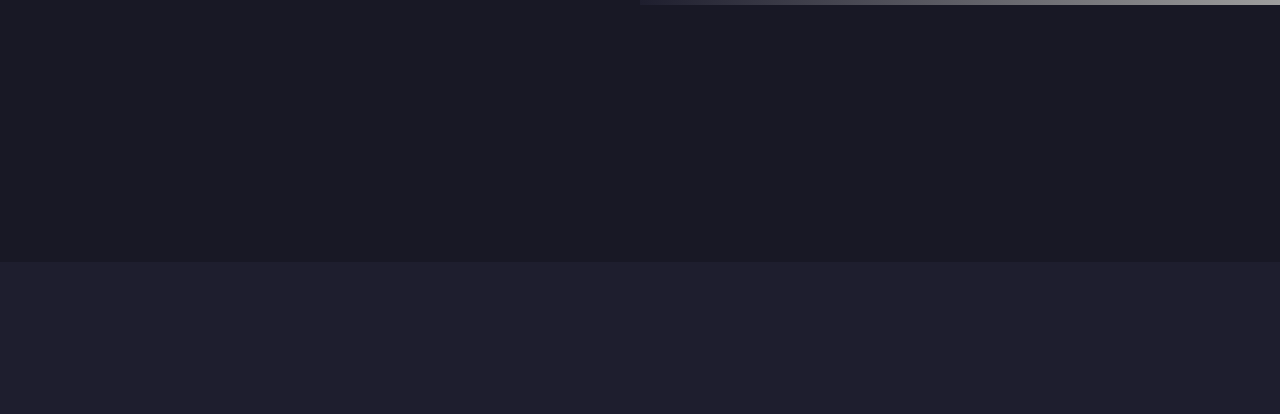
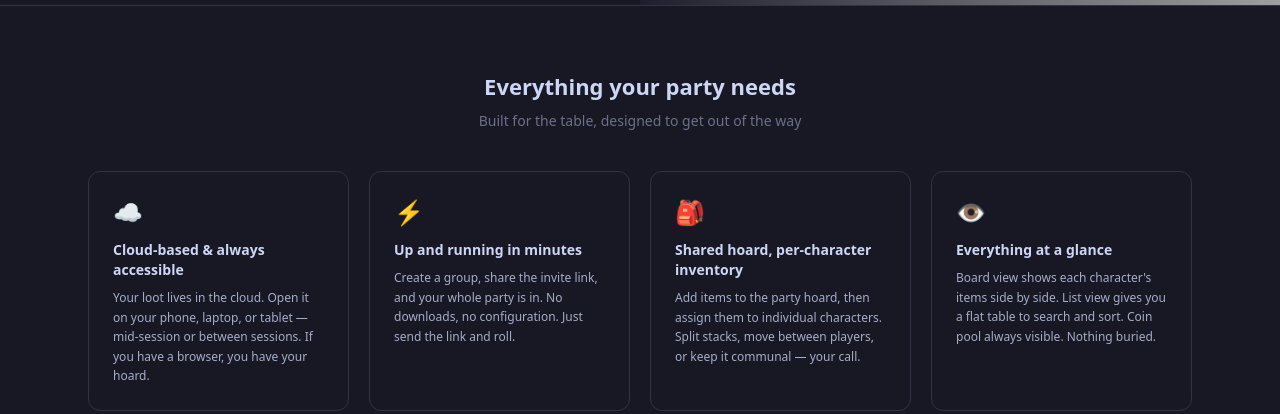
Before and after one commit to jfgen/holdingofbags, a React (Vite) app in the folder frontend/: page / in a window 1280 px wide. Shown: the part 538-952 px from the top of the page. Before the commit the page ends 800 px from the top, so only its background shows below. Built offline with nearby package versions, Linux system fonts and the light colour scheme; grey boxes are pictures that could not be loaded.

Commit message:
feat(landing): features section

```diff
--- a/frontend/src/pages/LandingPage.tsx
+++ b/frontend/src/pages/LandingPage.tsx
@@ -68,11 +68,57 @@ function Hero() {
   );
 }
 
+const FEATURES = [
+  {
+    icon: "☁️",
+    title: "Cloud-based & always accessible",
+    body: "Your loot lives in the cloud. Open it on your phone, laptop, or tablet — mid-session or between sessions. If you have a browser, you have your hoard.",
+  },
+  {
+    icon: "⚡",
+    title: "Up and running in minutes",
+    body: "Create a group, share the invite link, and your whole party is in. No downloads, no configuration. Just send the link and roll.",
+  },
+  {
+    icon: "🎒",
+    title: "Shared hoard, per-character inventory",
+    body: "Add items to the party hoard, then assign them to individual characters. Split stacks, move between players, or keep it communal — your call.",
+  },
+  {
+    icon: "👁️",
+    title: "Everything at a glance",
+    body: "Board view shows each character's items side by side. List view gives you a flat table to search and sort. Coin pool always visible. Nothing buried.",
+  },
+];
+
+function Features() {
+  return (
+    <section className="border-t border-surface0 py-16">
+      <div className="max-w-[1200px] mx-auto px-12">
+      <div className="text-center mb-10">
+        <h2 className="text-[22px] font-bold text-text mb-2">Everything your party needs</h2>
+        <p className="text-sm text-overlay0">Built for the table, designed to get out of the way</p>
+      </div>
+      <div className="grid grid-cols-4 gap-5">
+        {FEATURES.map((f) => (
+          <div key={f.title} className="bg-mantle border border-surface0 rounded-xl p-6">
+            <div className="text-2xl mb-3">{f.icon}</div>
+            <h3 className="text-sm font-bold text-text mb-2">{f.title}</h3>
+            <p className="text-xs text-subtext leading-relaxed">{f.body}</p>
+          </div>
+        ))}
+      </div>
+      </div>
+    </section>
+  );
+}
+
 export default function LandingPage() {
   return (
     <div className="min-h-screen bg-mantle text-text">
       <Nav />
       <Hero />
+      <Features />
     </div>
   );
 }
```
